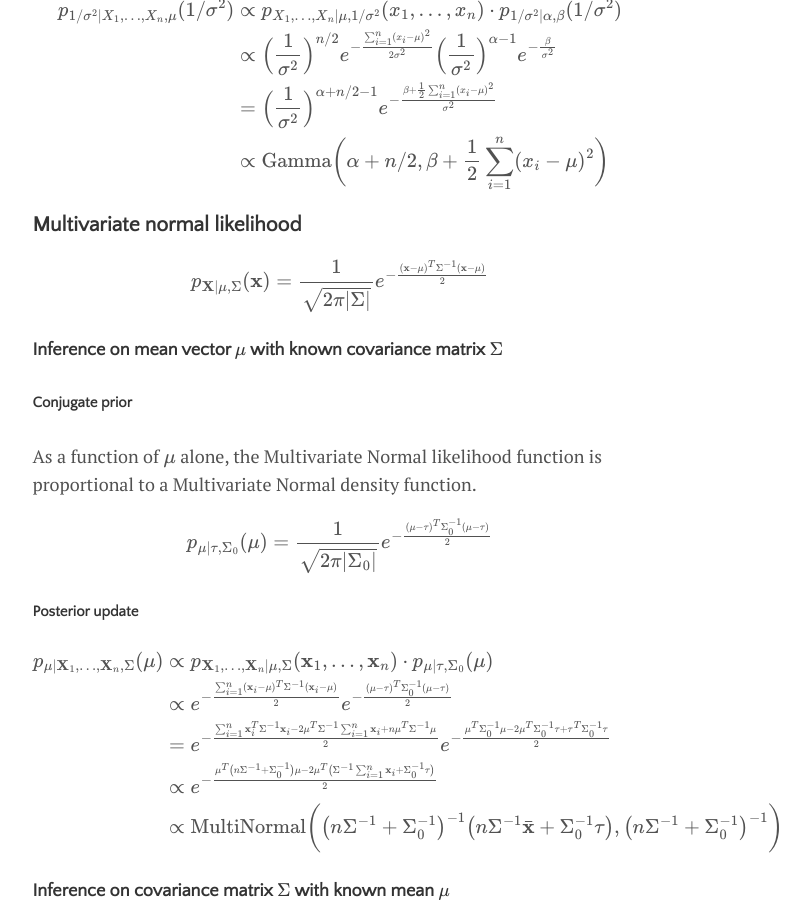
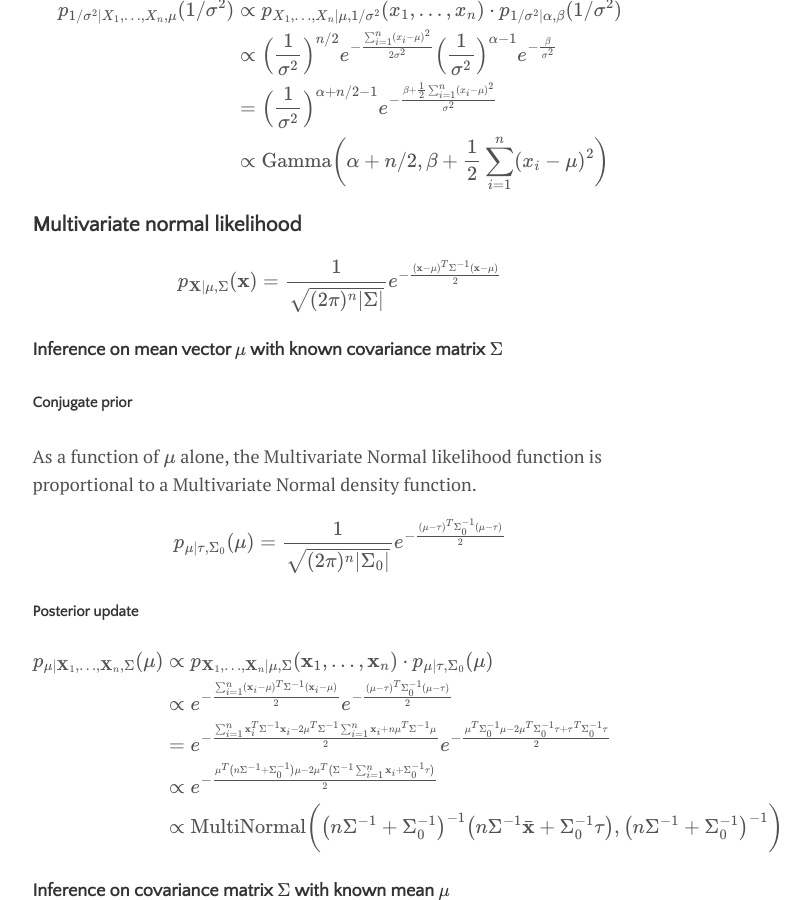
Before and after one commit to j-g-b/j-g-b.github.io, a Jekyll site: the page built from _posts/2018-12-13-conjugate-prior-bootcamp.md, in a window 1280 px wide and 900 px high, scrolled down 7491 px. Shown: the whole window, without its empty margins (300-1110 px from the left). Built offline with Jekyll 4.4.1, drawn with Linux system fonts in a browser that asks for light colours; formulas are drawn with MathJax 3.

Commit message:
fixed multivariate normal error

```diff
--- a/_posts/2018-12-13-conjugate-prior-bootcamp.md
+++ b/_posts/2018-12-13-conjugate-prior-bootcamp.md
@@ -286,7 +286,7 @@
 ### Multivariate normal likelihood
 
 $$
-p_{\mathbf{X} | \mu, \Sigma}(\mathbf{x}) = \frac{1}{\sqrt{2 \pi |\Sigma|}} e^{-\frac{(\mathbf{x} - \mu)^T \Sigma^{-1} (\mathbf{x} - \mu) }{2}}
+p_{\mathbf{X} | \mu, \Sigma}(\mathbf{x}) = \frac{1}{\sqrt{(2 \pi)^n |\Sigma|}} e^{-\frac{(\mathbf{x} - \mu)^T \Sigma^{-1} (\mathbf{x} - \mu) }{2}}
 $$
 
 #### Inference on mean vector \\(\mu\\) with known covariance matrix \\(\Sigma\\)
@@ -296,7 +296,7 @@
 As a function of \\(\mu\\) alone, the Multivariate Normal likelihood function is proportional to a Multivariate Normal density function.
 
 $$
-p_{\mu | \tau, \Sigma_0}(\mu) = \frac{1}{\sqrt{2 \pi |\Sigma_0|}} e^{-\frac{(\mu - \tau)^T \Sigma_0^{-1} (\mu - \tau) }{2}}
+p_{\mu | \tau, \Sigma_0}(\mu) = \frac{1}{\sqrt{(2 \pi)^n |\Sigma_0|}} e^{-\frac{(\mu - \tau)^T \Sigma_0^{-1} (\mu - \tau) }{2}}
 $$
 
 ##### Posterior update
```
